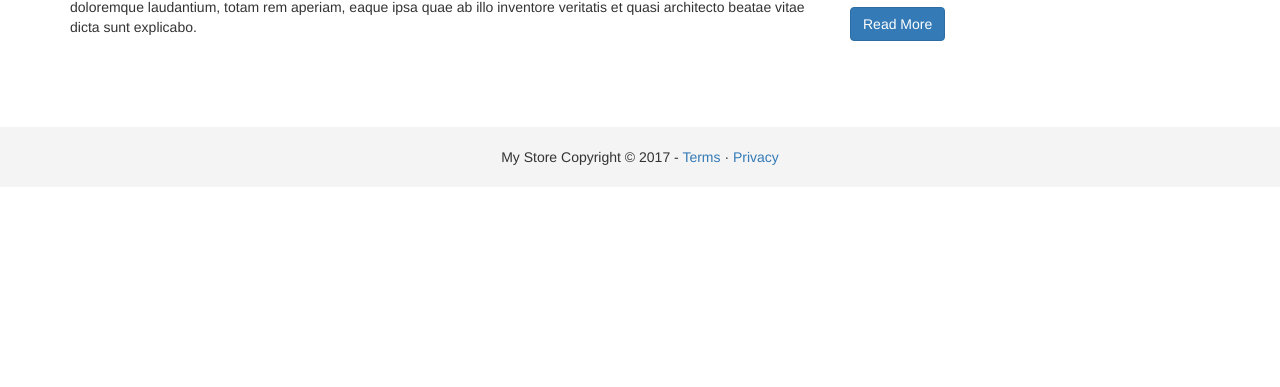
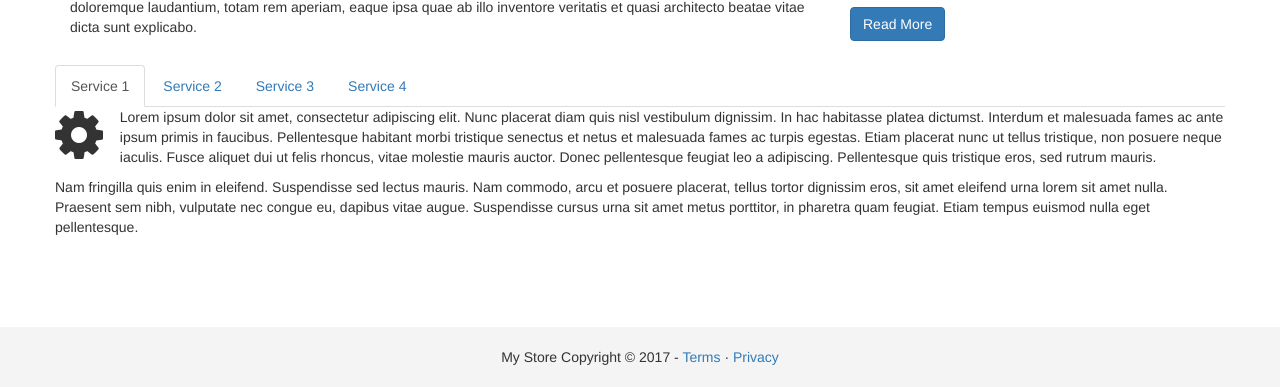
Before and after one commit to petriDiaconescu/learn-bootstrap-development-by-building-10-projects, a plain HTML site: page services.html in a window 1280 px wide. Shown: the part 641-1028 px from the top of the page. Before the commit the page ends 828 px from the top, so only its background shows below. Drawn offline with nearby package versions, Linux system fonts and the light colour scheme.

Commit message:
Add a tab component to services page.

```diff
--- a/services.html
+++ b/services.html
@@ -76,6 +76,87 @@
             <a class="btn btn-primary" href="#">Read More</a>
           </div>
         </div>
+
+        <div class="row">
+          <div>
+            <!-- Nav tabs -->
+            <ul class="nav nav-tabs" role="tablist">
+              <li role="presentation" class="active"><a href="#home" aria-controls="home" role="tab" data-toggle="tab">Service 1</a></li>
+              <li role="presentation"><a href="#profile" aria-controls="profile" role="tab" data-toggle="tab">Service 2</a></li>
+              <li role="presentation"><a href="#messages" aria-controls="messages" role="tab" data-toggle="tab">Service 3</a></li>
+              <li role="presentation"><a href="#settings" aria-controls="settings" role="tab" data-toggle="tab">Service 4</a></li>
+            </ul>
+
+            <!-- Tab panes -->
+            <div class="tab-content">
+              <div role="tabpanel" class="tab-pane active" id="home">
+                <i class="fa fa-gear pull-left fa-4x"></i>
+                <p>
+                  Lorem ipsum dolor sit amet, consectetur adipiscing elit. Nunc placerat diam quis nisl vestibulum
+                  dignissim. In hac habitasse platea dictumst. Interdum et malesuada fames ac ante ipsum primis in
+                  faucibus. Pellentesque habitant morbi tristique senectus et netus et malesuada fames ac turpis
+                  egestas. Etiam placerat nunc ut tellus tristique, non posuere neque iaculis. Fusce aliquet dui
+                  ut felis rhoncus, vitae molestie mauris auctor. Donec pellentesque feugiat leo a adipiscing.
+                  Pellentesque quis tristique eros, sed rutrum mauris.
+                </p>
+                <p>
+                  Nam fringilla quis enim in eleifend. Suspendisse sed lectus mauris. Nam commodo, arcu et posuere
+                  placerat, tellus tortor dignissim eros, sit amet eleifend urna lorem sit amet nulla. Praesent sem
+                  nibh, vulputate nec congue eu, dapibus vitae augue. Suspendisse cursus urna sit amet metus
+                  porttitor, in pharetra quam feugiat. Etiam tempus euismod nulla eget pellentesque.
+                </p>
+              </div>
+              <div role="tabpanel" class="tab-pane" id="profile">
+                <i class="fa fa-gear pull-left fa-4x"></i>
+
+                <p>
+                  Nam fringilla quis enim in eleifend. Suspendisse sed lectus mauris. Nam commodo, arcu et posuere
+                  placerat, tellus tortor dignissim eros, sit amet eleifend urna lorem sit amet nulla. Praesent sem
+                  nibh, vulputate nec congue eu, dapibus vitae augue. Suspendisse cursus urna sit amet metus
+                  porttitor, in pharetra quam feugiat. Etiam tempus euismod nulla eget pellentesque.
+                </p>
+              </div>
+              <div role="tabpanel" class="tab-pane" id="messages">
+                <i class="fa fa-gear pull-left fa-4x"></i>
+                <p>
+                  Lorem ipsum dolor sit amet, consectetur adipiscing elit. Nunc placerat diam quis nisl vestibulum
+                  dignissim. In hac habitasse platea dictumst. Interdum et malesuada fames ac ante ipsum primis in
+                  faucibus. Pellentesque habitant morbi tristique senectus et netus et malesuada fames ac turpis
+                  egestas. Etiam placerat nunc ut tellus tristique, non posuere neque iaculis. Fusce aliquet dui
+                  ut felis rhoncus, vitae molestie mauris auctor. Donec pellentesque feugiat leo a adipiscing.
+                  Pellentesque quis tristique eros, sed rutrum mauris.
+                </p>
+                <p>
+                  Nam fringilla quis enim in eleifend. Suspendisse sed lectus mauris. Nam commodo, arcu et posuere
+                  placerat, tellus tortor dignissim eros, sit amet eleifend urna lorem sit amet nulla. Praesent
+                  sem nibh, vulputate nec congue eu, dapibus vitae augue. Suspendisse cursus urna sit amet metus
+                  porttitor, in pharetra quam feugiat. Etiam tempus euismod nulla eget pellentesque.
+                </p>
+              </div>
+              <div role="tabpanel" class="tab-pane" id="settings">
+                <i class="fa fa-gear pull-left fa-4x"></i>
+                <p>
+                  Lorem ipsum dolor sit amet, consectetur adipiscing elit. Nunc placerat diam quis nisl vestibulum
+                  dignissim. In hac habitasse platea dictumst. Interdum et malesuada fames ac ante ipsum primis in
+                  faucibus. Pellentesque habitant morbi tristique senectus et netus et malesuada fames ac turpis
+                  egestas. Etiam placerat nunc ut tellus tristique, non posuere neque iaculis. Fusce aliquet dui ut
+                  felis rhoncus, vitae molestie mauris auctor. Donec pellentesque feugiat leo a adipiscing.
+                  Pellentesque quis tristique eros, sed rutrum mauris.
+                </p>
+                <p>
+                  Nam fringilla quis enim in eleifend. Suspendisse sed lectus mauris. Nam commodo, arcu et posuere
+                  placerat, tellus tortor dignissim eros, sit amet eleifend urna lorem sit amet nulla. Praesent
+                  sem nibh, vulputate nec congue eu, dapibus vitae augue. Suspendisse cursus urna sit amet metus
+                  porttitor, in pharetra quam feugiat. Etiam tempus euismod nulla eget pellentesque.
+                </p>
+              </div>
+            </div>
+
+          </div>
+
+        </div>
+
+
       </div>
     </section>
 
```
Also changed, not shown: snapshots/services.jpg (deleted), snapshots/services_after.jpg (added), snapshots/services_before.jpg (added).
